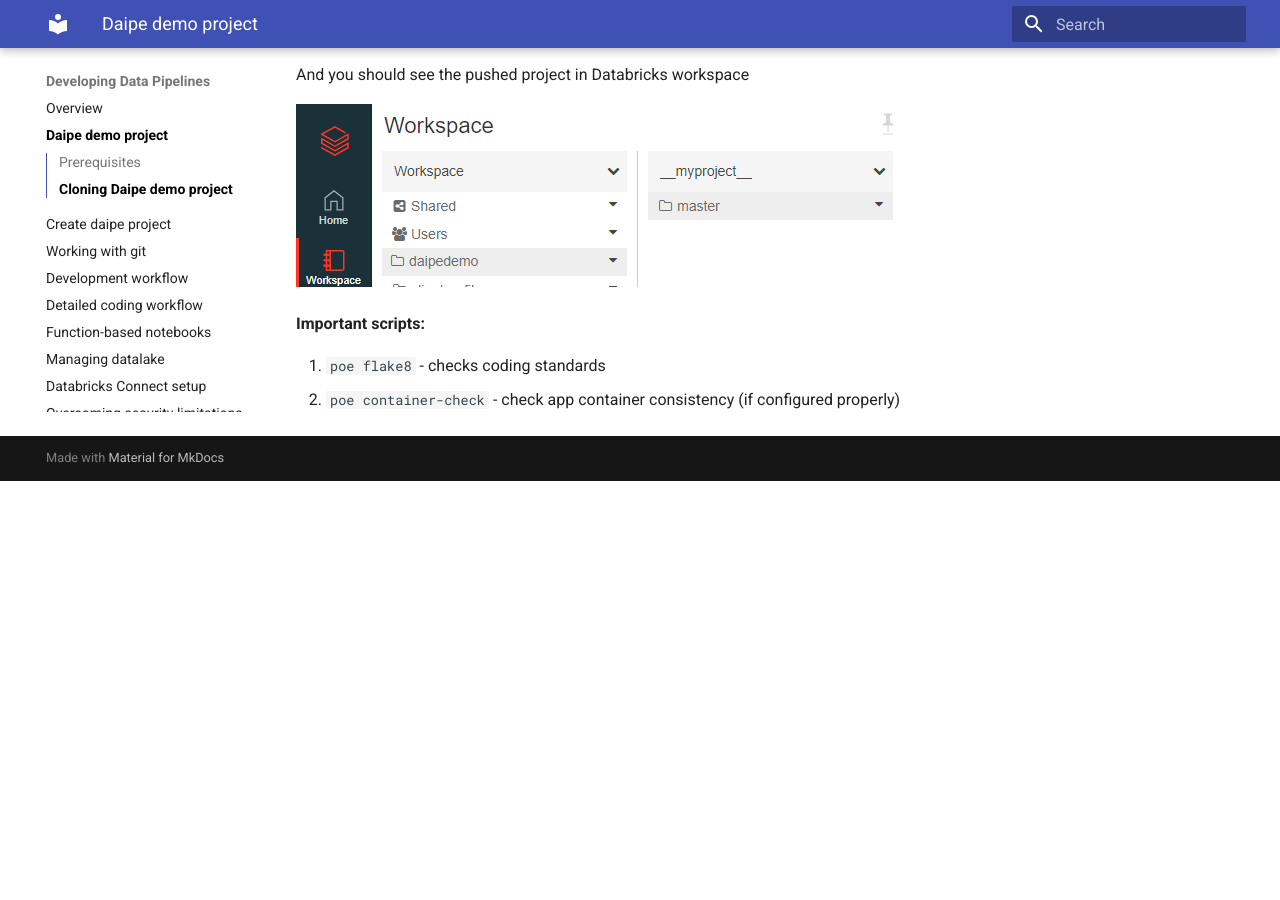
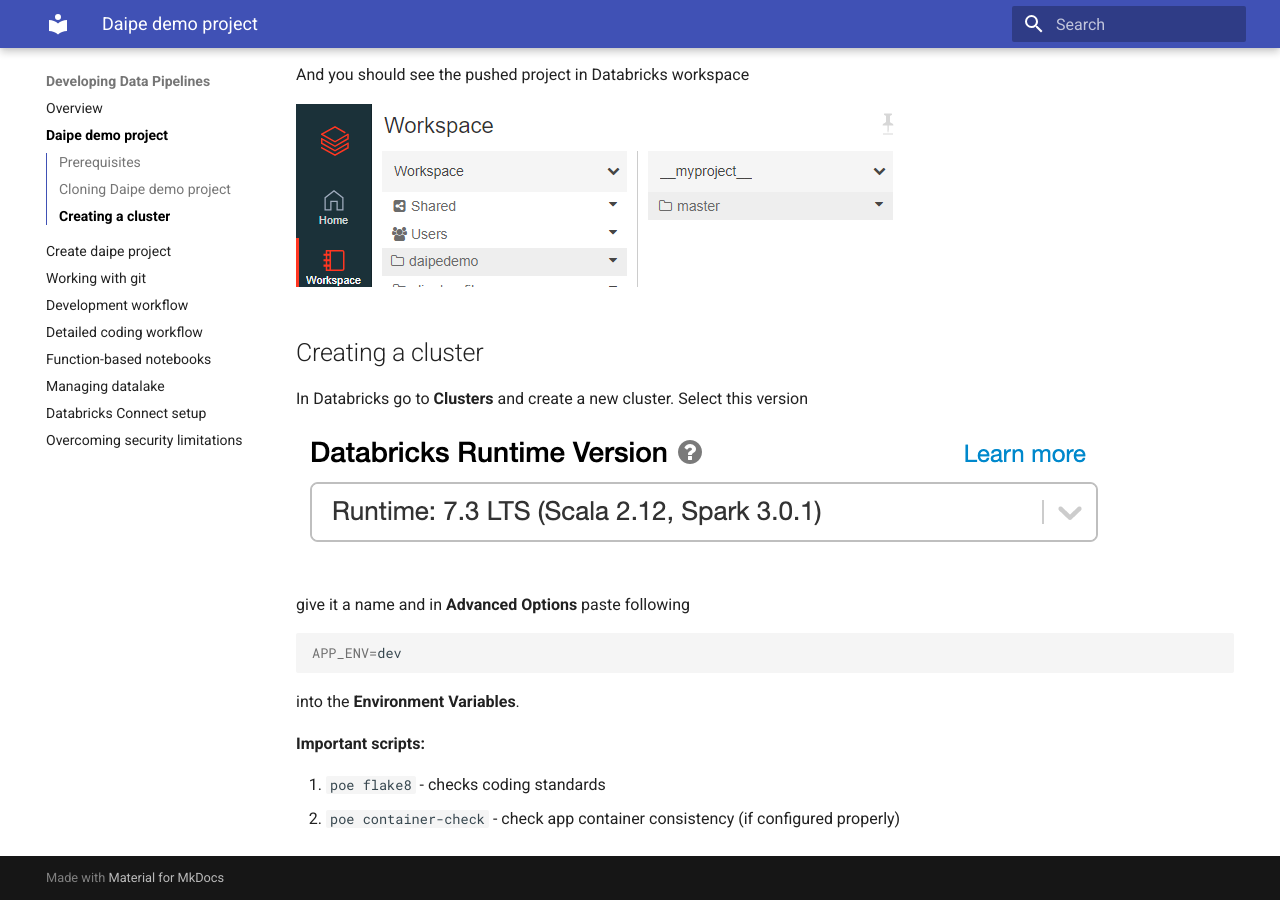
Before and after one commit to daipe-ai/platform-docs, an MkDocs documentation site: the page built from docs/data-pipelines-workflow/daipe-demo-project.md, in a window 1280 px wide and 900 px high, scrolled down 2324 px. Built offline with MkDocs 1.6.1 and Material for MkDocs 9.7.7, drawn with Linux system fonts in a browser that asks for light colours; before the commit the page ends 2805 px from its top, so only the background shows below that.

Commit message:
Add instructions for creating a cluster

````diff
--- a/docs/data-pipelines-workflow/daipe-demo-project.md
+++ b/docs/data-pipelines-workflow/daipe-demo-project.md
@@ -61,6 +61,22 @@
 
 ![](../images/pushed_daipedemo_project.png)
 
+
+## Creating a cluster
+
+In Databricks go to **Clusters** and create a new cluster.
+Select this version
+
+![](../images/dbr_version7.3.png)
+
+give it a name and in **Advanced Options** paste following
+
+```bash
+APP_ENV=dev
+```
+
+into the **Environment Variables**.
+
 **Important scripts:**
 
 1. ```poe flake8``` - checks coding standards
````
Also changed, not shown: docs/images/dbr_version7.3.png (added).
